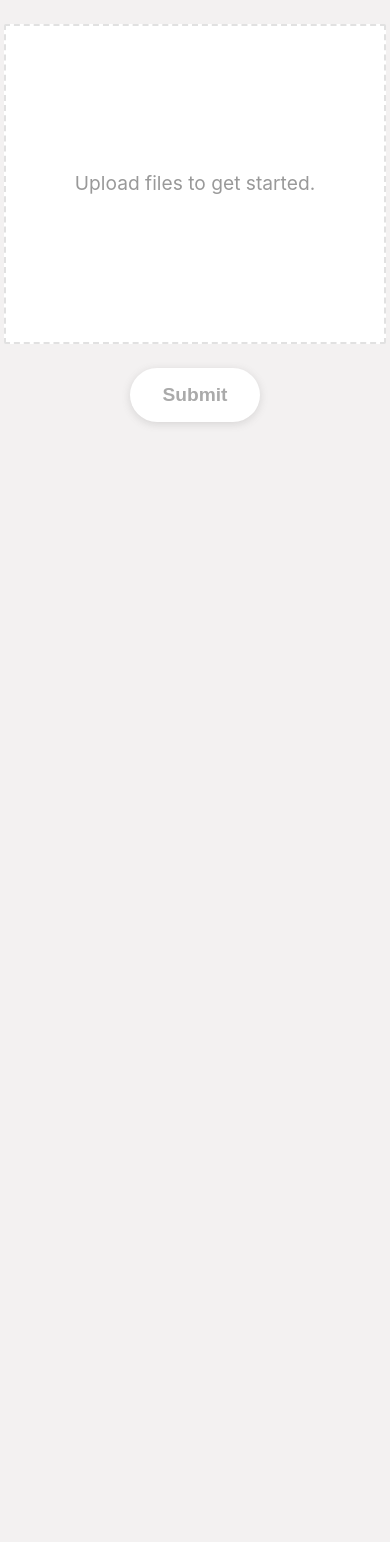
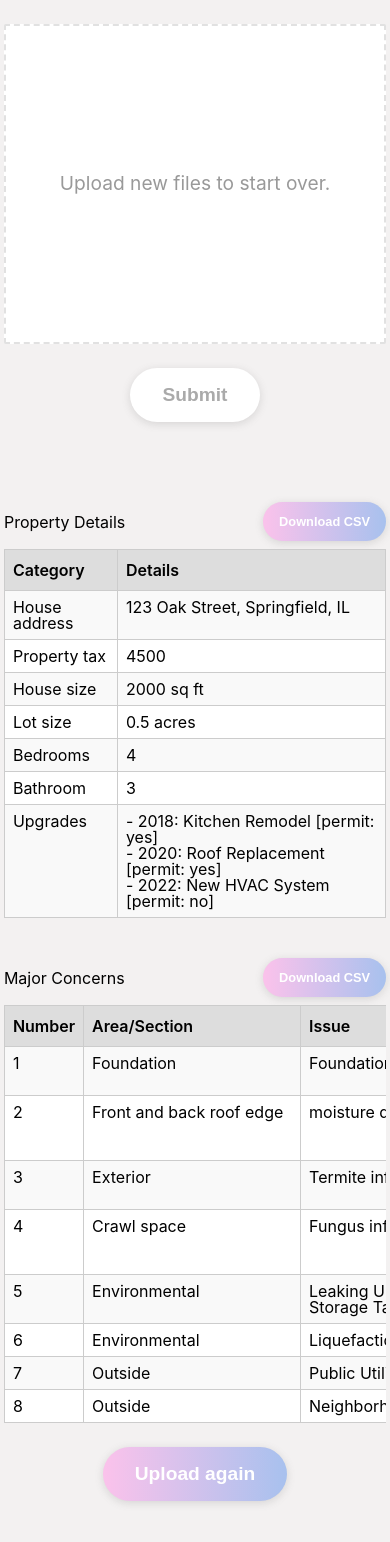
Before and after one commit to tim-zhong/home-insight, a React (Create React App) app: page / in a window 390 px wide. Shown: the top 1542 px of the page. Before the commit the page ends 844 px from the top, so only its background shows below. Built offline with nearby package versions, Linux system fonts and the light colour scheme.

Commit message:
make tables mobile friendly

```diff
--- a/src/App.tsx
+++ b/src/App.tsx
@@ -9,7 +9,7 @@ import { MOCK_DATA, State } from "./consts";
 import { CSVLink } from "react-csv";
 
 function App() {
-  const [state, setState] = useState<State>("IDLE");
+  const [state, setState] = useState<State>("UPLOADED");
   const [selectedFiles, setSelectedFiles] = useState<File[]>([]);
 
   const dropzoneRef = useRef<HTMLDivElement>(null);
@@ -137,6 +137,7 @@ function App() {
                 <Button size="small">Download CSV</Button>
               </CSVLink>
             </Row>
+            <HScroll>
               <Spacer size={1} />
               <StyledTable>
                 <thead>
@@ -159,7 +160,8 @@ function App() {
                   ))}
                 </tbody>
               </StyledTable>
-            <Spacer size={3} />
+            </HScroll>
+            <Spacer size={5} />
 
             <Row>
               <h2 style={{ width: "100%" }}>Major Concerns</h2>
@@ -167,6 +169,7 @@ function App() {
                 <Button size="small">Download CSV</Button>
               </CSVLink>
             </Row>
+            <HScroll>
               <Spacer size={1} />
               <StyledTable>
                 <thead>
@@ -189,7 +192,7 @@ function App() {
                   ))}
                 </tbody>
               </StyledTable>
-
+            </HScroll>
             <Spacer size={3} />
             <Row>
               <Button onClick={scrollToDropzone}>Upload again</Button>
@@ -298,6 +301,14 @@ const StyledTable = styled.table`
   th {
     border: 1px solid #cccccc;
     padding: 8px;
+
+    // TODO: allow dynamic width based on content
+    @media (max-width: 768px) {
+      min-width: 200px;
+      &:first-child {
+        min-width: unset;
+      }
+    }
   }
 
   tr:nth-child(odd) {
@@ -322,4 +333,8 @@ const StyledTable = styled.table`
   }
 `;
 
+const HScroll = styled.div`
+  width: 100%;
+  overflow-x: auto;
+`;
 export default App;
--- a/src/components/common/Column.tsx
+++ b/src/components/common/Column.tsx
@@ -6,6 +6,7 @@ interface Props {
 }
 
 export const Column = styled.div<Props>`
+  width: 100%;
   display: block;
   display: flex;
   flex-direction: column;
```
Lines whose indentation alone changed are shown as unchanged.
